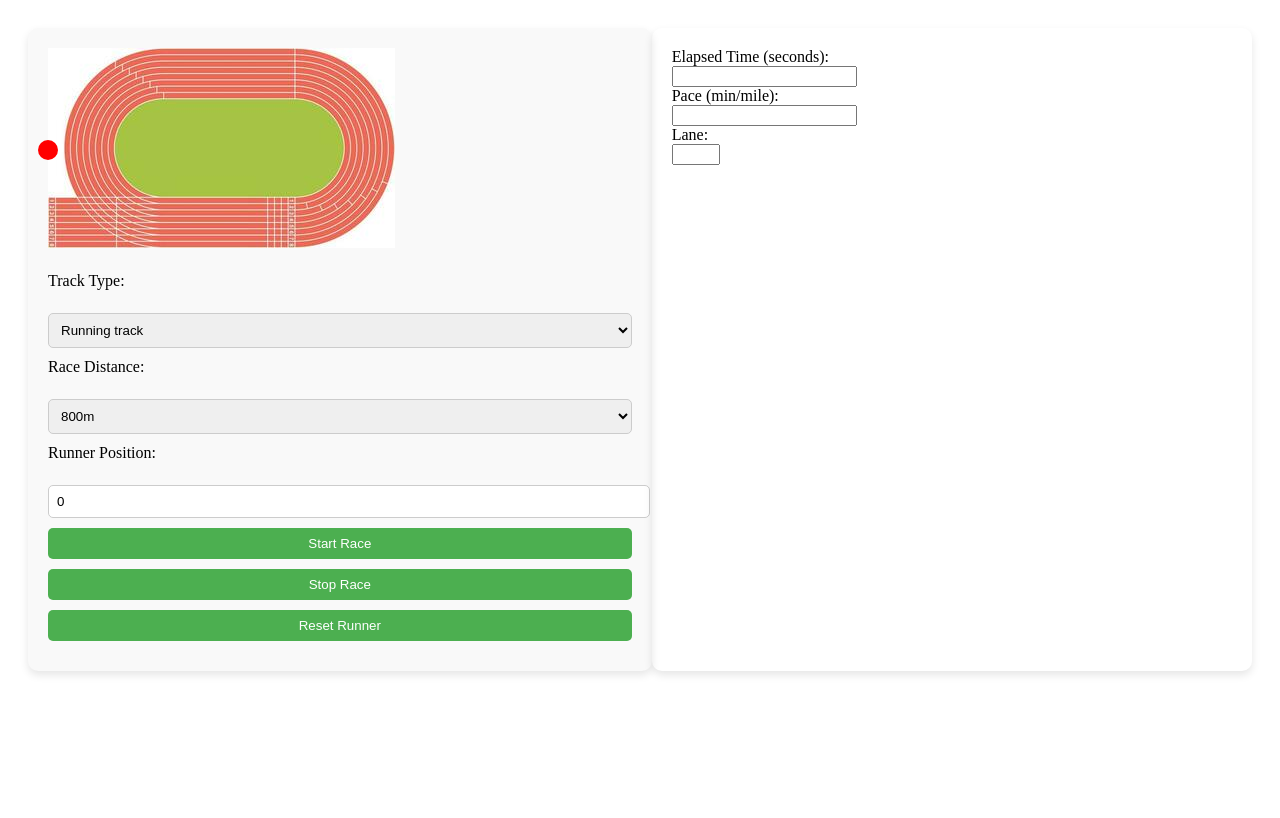
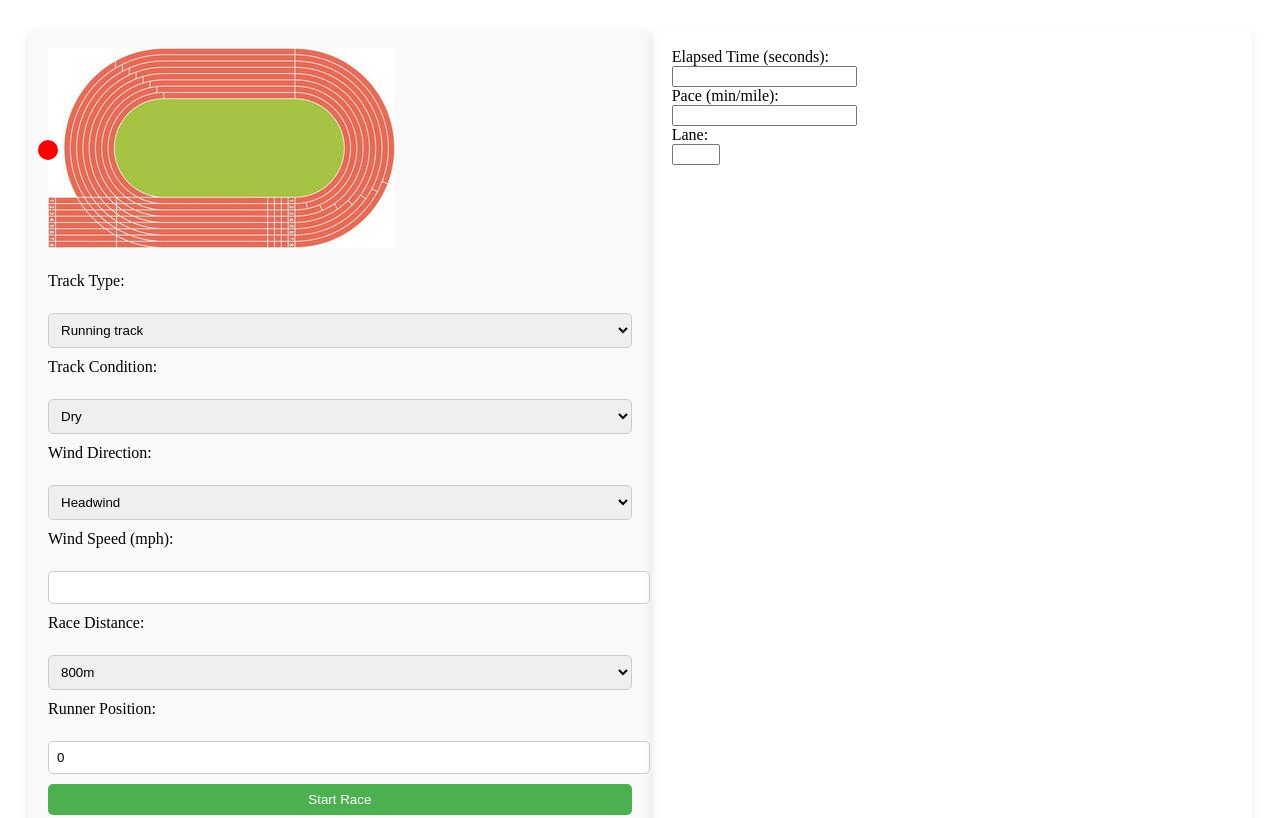
Before and after one commit to NuclearReactor314/TrackModel, a plain HTML site: page index.html in a window 1280 px wide. Shown: the top 818 px of the page. Drawn offline with Linux system fonts and the light colour scheme; a script that the page names is missing.

Commit message:
Update index.html

```diff
--- a/index.html
+++ b/index.html
@@ -19,6 +19,18 @@
                     <option value="running">Running track</option>
                     <option value="dirt">Dirt track</option>
                 </select><br>
+                <label for="track-condition">Track Condition:</label><br>
+                <select id="track-condition">
+                    <option value="dry">Dry</option>
+                    <option value="wet">Wet</option>
+                </select><br>
+                <label for="wind-direction">Wind Direction:</label><br>
+                <select id="wind-direction">
+                    <option value="headwind">Headwind</option>
+                    <option value="tailwind">Tailwind</option>
+                </select><br>
+                <label for="wind-speed">Wind Speed (mph):</label><br>
+                <input type="number" id="wind-speed"><br>
                 <label for="race-distance">Race Distance:</label><br>
                 <select id="race-distance">
                     <option value="800">800m</option>
```
